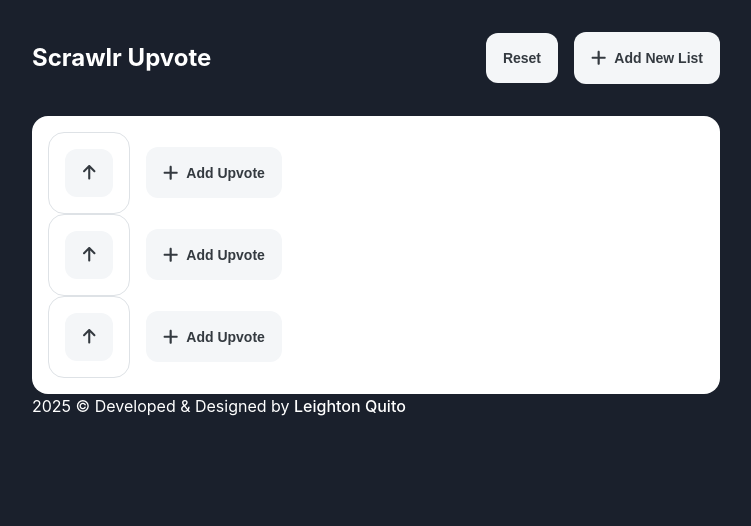
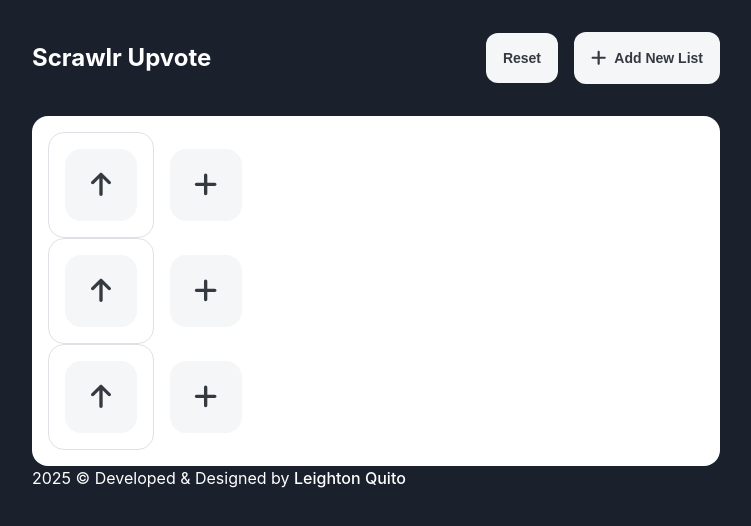
Before and after one commit to iamleigh/scrawlr-upvote, a React (Vite) app: page / in a window 1280 px wide. Shown: the top 526 px of the page, without its empty margins (264-1015 px from the left). Built offline with nearby package versions, Linux system fonts and the light colour scheme.

Commit message:
fix(components): Update `ButtonIcon` usage

```diff
--- a/src/components/atoms/Upvote/Upvote.tsx
+++ b/src/components/atoms/Upvote/Upvote.tsx
@@ -11,6 +11,7 @@ const Upvote: React.FC<UpvoteProps> = ({ selected, onClick }) => {
         <ButtonIcon
             label="Upvote"
             icon="up"
+            size="lg"
             selected={selected}
             onClick={onClick}
         />
--- a/src/components/organisms/UpvotePanel/UpvotePanel.tsx
+++ b/src/components/organisms/UpvotePanel/UpvotePanel.tsx
@@ -1,5 +1,5 @@
 import React from 'react'
-import Button from '@atom/Button/Button'
+import ButtonIcon from '@atom/ButtonIcon/ButtonIcon'
 import UpvoteList from '@molecule/UpvoteList/UpvoteList'
 import styles from './UpvotePanel.module.scss'
 import clsx from 'clsx'
@@ -26,10 +26,10 @@ const UpvotePanel: React.FC<UpvotePanelProps> = ({
                 onToggle={() => toggleUpvotes(listId)}
             />
 
-            <Button
-                label="Add Upvote"
+            <ButtonIcon
+                label="Add New Upvote"
                 icon="add"
-                hideLabel={true}
+                size="lg"
                 onClick={() => incrementUpvotes(listId, 100)}
             />
         </div>
```
